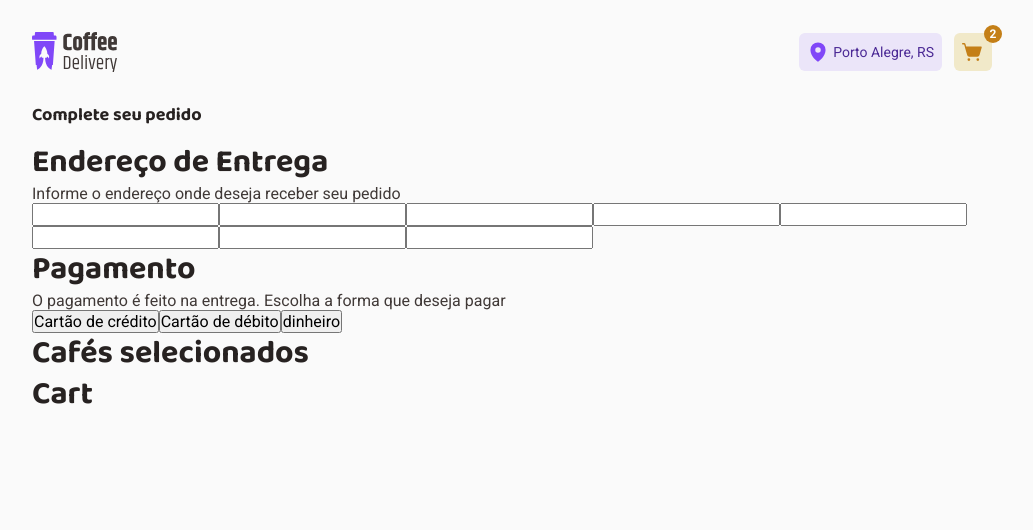
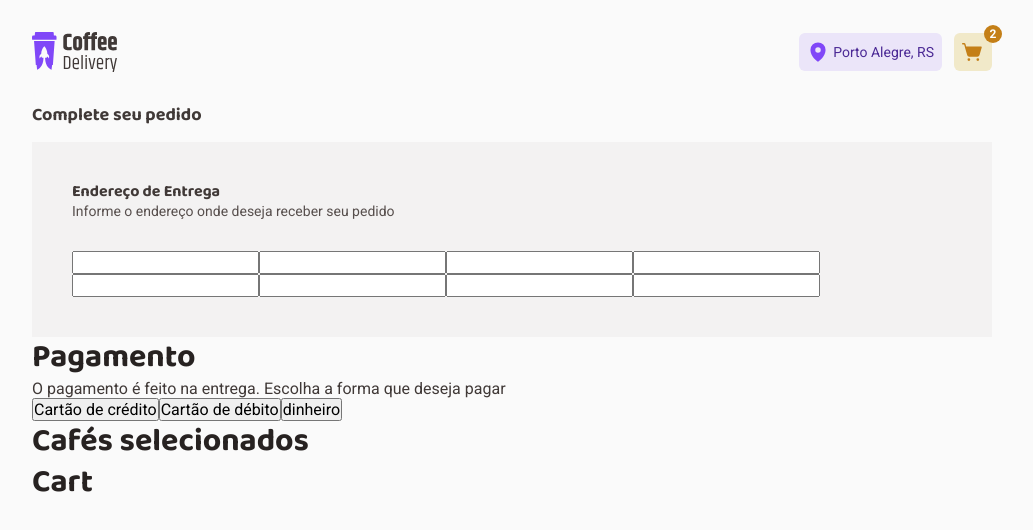
Before and after one commit to MartinGBB/coffee-delivery, a React (Vite) app: page /checkout in a window 1280 px wide. Shown: the top 530 px of the page, without its empty margins (128-1161 px from the left). Built offline with nearby package versions, Linux system fonts and the light colour scheme.

Commit message:
style: configura titulos do primeiro cart

```diff
--- a/src/pages/Checkout/styles.ts
+++ b/src/pages/Checkout/styles.ts
@@ -13,10 +13,30 @@ export const AddressContainer = styled.div`
     font-weight: 700;
     font-size: 1.125rem;
     margin-bottom: 0.9375rem;
+    color: ${({ theme }) => theme['base-subtitle']};
   }
 `
 
-export const FormContainer = styled.div``
+export const FormContainer = styled.div`
+  background: ${({ theme }) => theme['base-card']};
+  display: flex;
+  flex-direction: column;
+  padding: 2.5rem;
+
+  div {
+    margin-bottom: 2rem;
+
+    & h1 {
+      color: ${({ theme }) => theme['base-subtitle']};
+      font-weight: 400;
+      font-size: 1rem;
+    }
+    & p {
+      color: ${({ theme }) => theme['base-text']};
+      font-size: 0.875rem;
+    }
+  }
+`
 
 export const ContainerPagament = styled.div``
 
```
